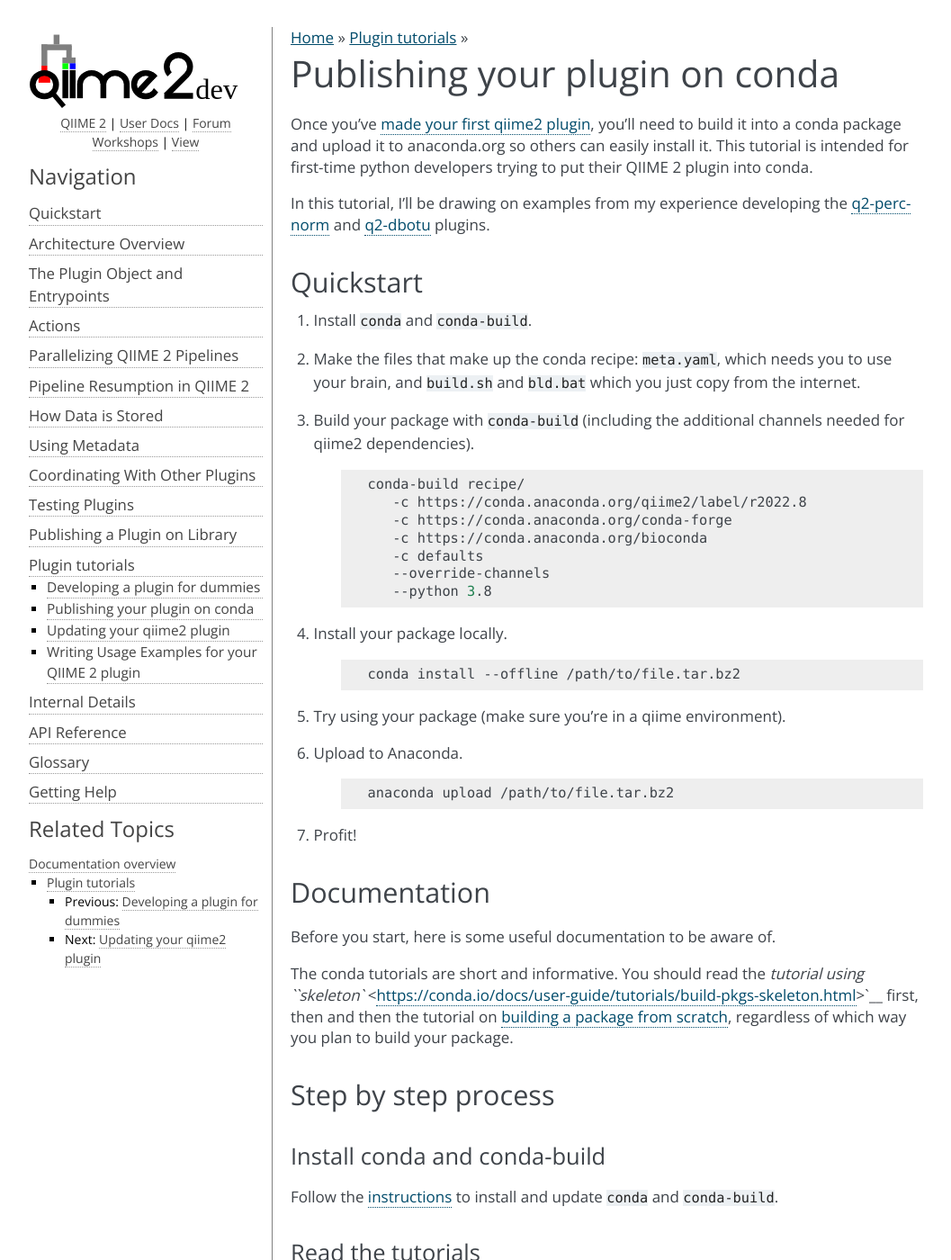
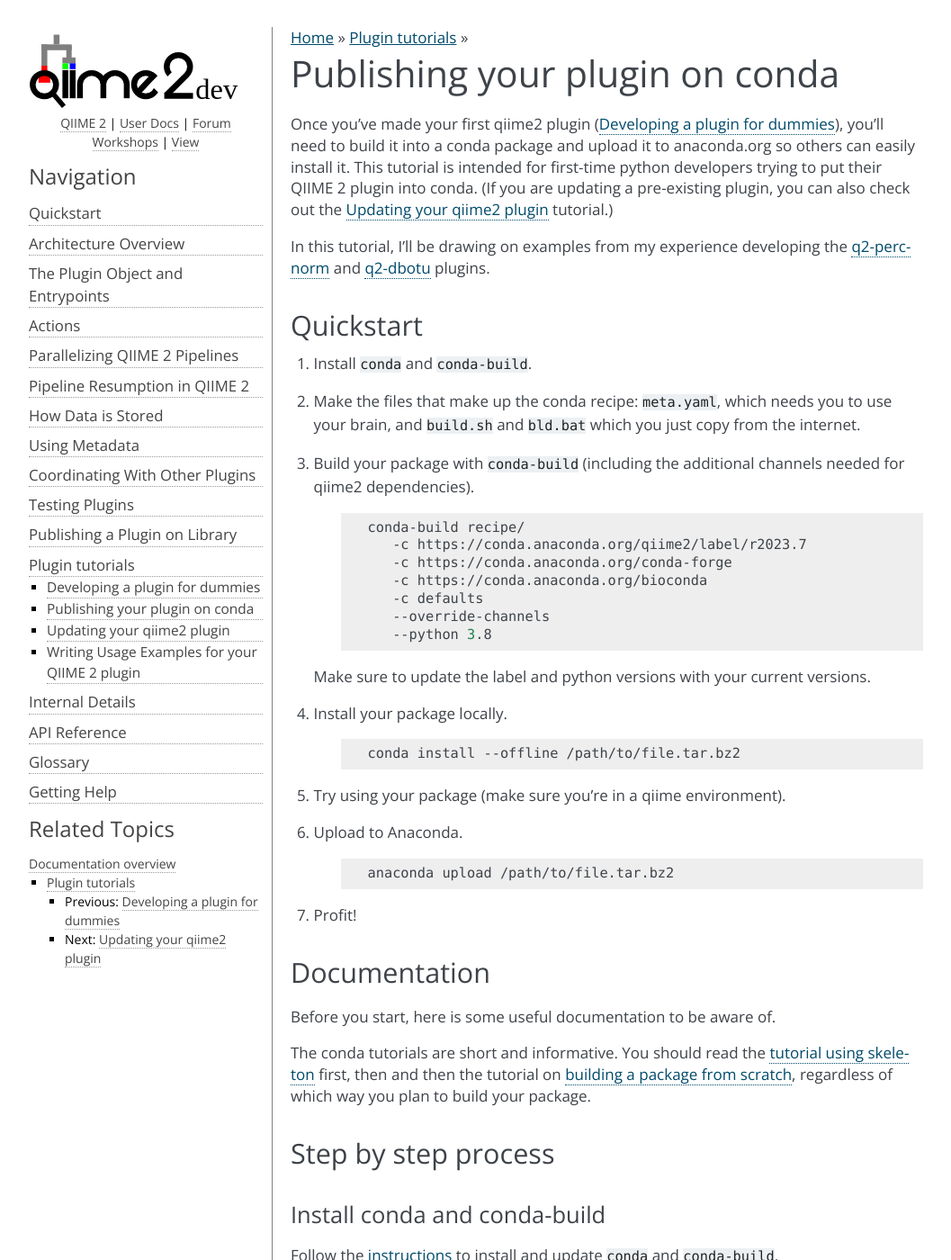
Before and after one commit to qiime2/dev-docs, a Sphinx documentation site: the page built from source/tutorials/conda-tutorial.rst, in a window 1280 px wide and 1400 px high. Shown: the whole window at 90% size, without its empty margins (106-1163 px from the left). Built offline with Sphinx 7.4.7, drawn with Linux system fonts in a browser that asks for light colours; some of the changed text lies outside the part shown.

Commit message:
Update label and links

```diff
--- a/source/tutorials/conda-tutorial.rst
+++ b/source/tutorials/conda-tutorial.rst
@@ -1,11 +1,11 @@
 Publishing your plugin on conda
 ###############################
 
-Once you've `made your first qiime2
-plugin </posts/2018/03/qiime2-plugin>`__, you'll need to build it into a
+Once you've made your first qiime2
+plugin (:doc:`/tutorials/first-plugin-tutorial`), you'll need to build it into a
 conda package and upload it to anaconda.org so others can easily install
 it. This tutorial is intended for first-time python developers trying to
-put their QIIME 2 plugin into conda.
+put their QIIME 2 plugin into conda. (If you are updating a pre-existing plugin, you can also check out the :doc:`/tutorials/updating-plugin` tutorial.)
 
 In this tutorial, I'll be drawing on examples from my experience developing
 the `q2-perc-norm <https://github.com/cduvallet/q2-perc-norm>`__ and `q2-dbotu <https://github.com/cduvallet/q2-dbotu>`__ plugins.
@@ -25,12 +25,14 @@ Quickstart
     .. code-block:: bash
 
         conda-build recipe/
-           -c https://conda.anaconda.org/qiime2/label/r2022.8
+           -c https://conda.anaconda.org/qiime2/label/r2023.7
            -c https://conda.anaconda.org/conda-forge
            -c https://conda.anaconda.org/bioconda
            -c defaults
            --override-channels
            --python 3.8
+
+   Make sure to update the label and python versions with your current versions.
 
 4. Install your package locally.
 
@@ -54,7 +56,7 @@ Documentation
 Before you start, here is some useful documentation to be aware of.
 
 The conda tutorials are short and informative. You should read the
-`tutorial using ``skeleton`` <https://conda.io/docs/user-guide/tutorials/build-pkgs-skeleton.html>`__
+`tutorial using skeleton <https://conda.io/docs/user-guide/tutorials/build-pkgs-skeleton.html>`__
 first, then and then the tutorial on `building a package from scratch <https://conda.io/docs/user-guide/tutorials/build-pkgs.html>`__,
 regardless of which way you plan to build your package.
 
@@ -230,6 +232,8 @@ To build a qiime2 plugin, the command you have to run is actually:
        -c defaults
        --override-channels
        --python 3.8
+
+You can/should update the qiime2 version and your python version, if applicable.
 
 Install your package
 ~~~~~~~~~~~~~~~~~~~~
```
